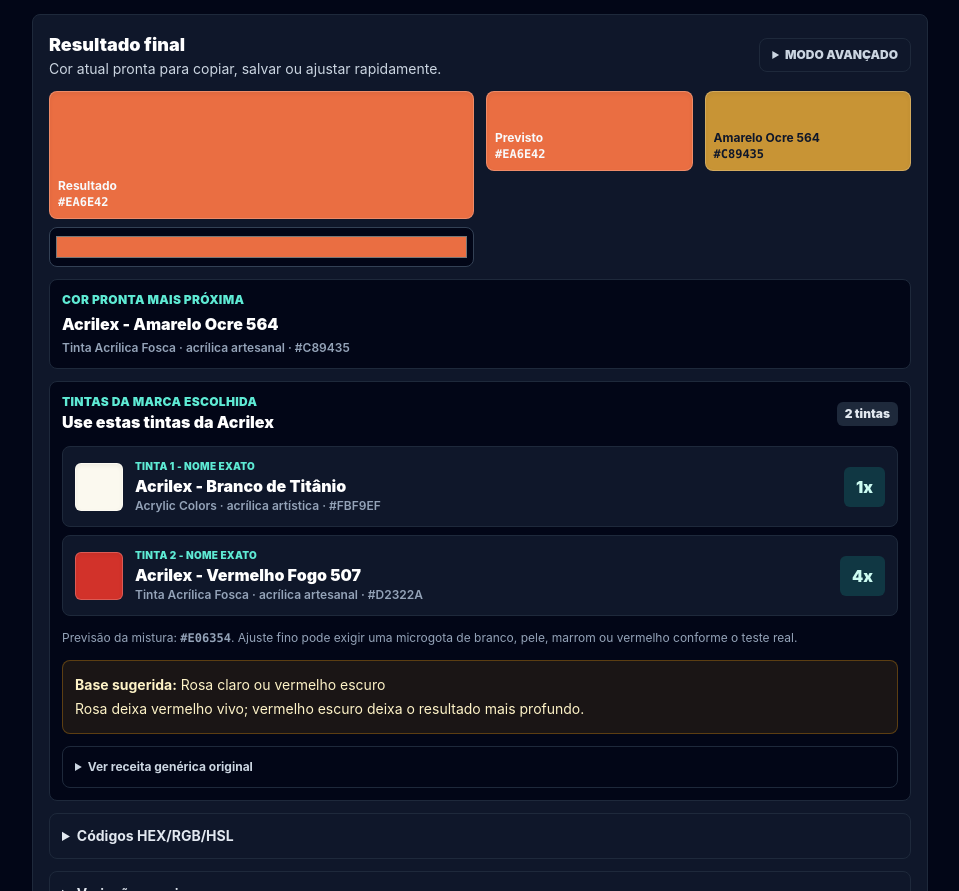
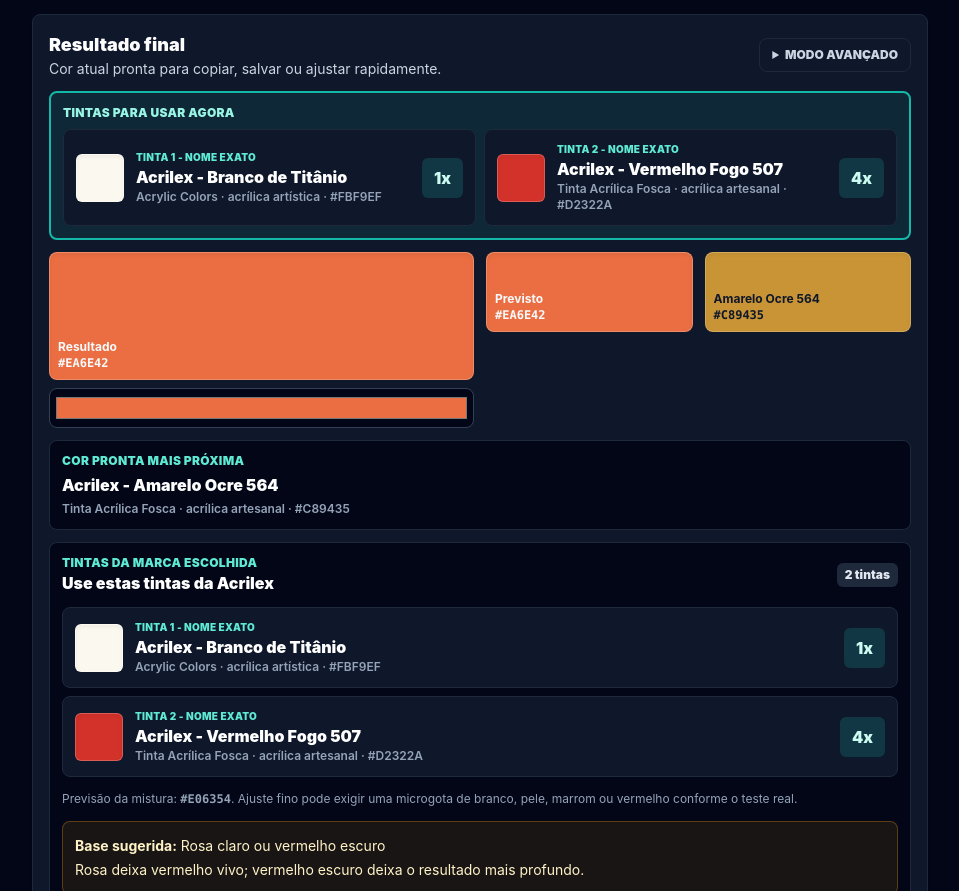
Before and after one commit to Phiricci/Painel-de-Cores, a React (Vite) app: page / in a window 1280 px wide. Shown: the part 1219-2110 px from the top of the page, without its empty margins (320-1279 px from the left). Built offline with nearby package versions, Linux system fonts and the light colour scheme.

Commit message:
Mostra tintas no topo do resultado

```diff
--- a/src/App.tsx
+++ b/src/App.tsx
@@ -766,6 +766,29 @@
       <span className="rounded-md bg-teal-100 px-3 py-2 text-base font-black text-teal-950 dark:bg-teal-500/20 dark:text-teal-100">
         {formatParts(part.parts)}x
       </span>
+    </div>
+  );
+}
+
+function QuickPaintRecipeBanner({
+  suggestion,
+  selectedBrand,
+}: {
+  suggestion: BrandMixSuggestion | null;
+  selectedBrand: (typeof paintBrands)[number];
+}) {
+  if (!suggestion?.parts.length) return null;
+
+  return (
+    <div className="mb-3 rounded-lg border-2 border-teal-400 bg-teal-50 p-3 dark:border-teal-500 dark:bg-teal-500/10">
+      <div className="mb-2 text-xs font-black uppercase tracking-wide text-teal-800 dark:text-teal-200">
+        Tintas para usar agora
+      </div>
+      <div className="grid gap-2 md:grid-cols-2">
+        {suggestion.parts.map((part, index) => (
+          <PaintRecipeRow key={`top-${part.paint.id}-${part.parts}`} part={part} brand={selectedBrand} index={index} />
+        ))}
+      </div>
     </div>
   );
 }
@@ -2322,6 +2345,10 @@
   const colorB = mixerColors[1]?.hex ?? "#ffffff";
   const primerVariations = primerOptions.filter((primer) => primer.id !== "custom").slice(0, 6);
   const layerSamples = [1, 2, 3].map((layers) => ({ layers, hex: applyPrimer(predictedHex, primerHex, mixerOpacity, layers) }));
+  const topBrandSuggestion = useMemo(
+    () => suggestBrandMix(selectedBrandPaints, calibratedHex, selectedBrand, mixerColors),
+    [calibratedHex, mixerColors, selectedBrand, selectedBrandPaints],
+  );
   const firstHsl = rgbToHsl(hexToRgb(mixerColors[0]?.hex ?? predictedHex));
 
   return (
@@ -2639,6 +2666,8 @@
             </details>
           </div>
 
+          <QuickPaintRecipeBanner suggestion={topBrandSuggestion} selectedBrand={selectedBrand} />
+
           <div className="grid gap-3 md:grid-cols-[1fr_1fr]">
             <div>
               <ColorSwatch hex={calibratedHex} label="Resultado" large />
```
